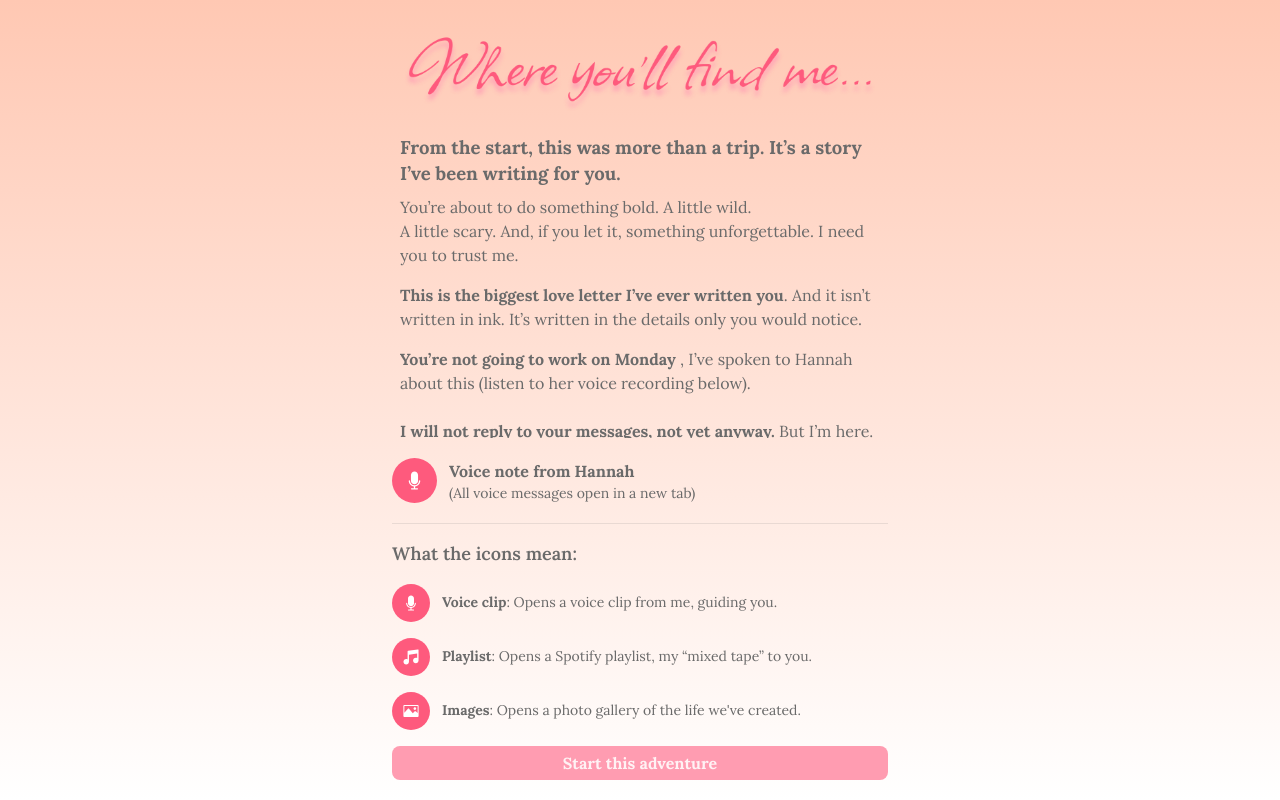
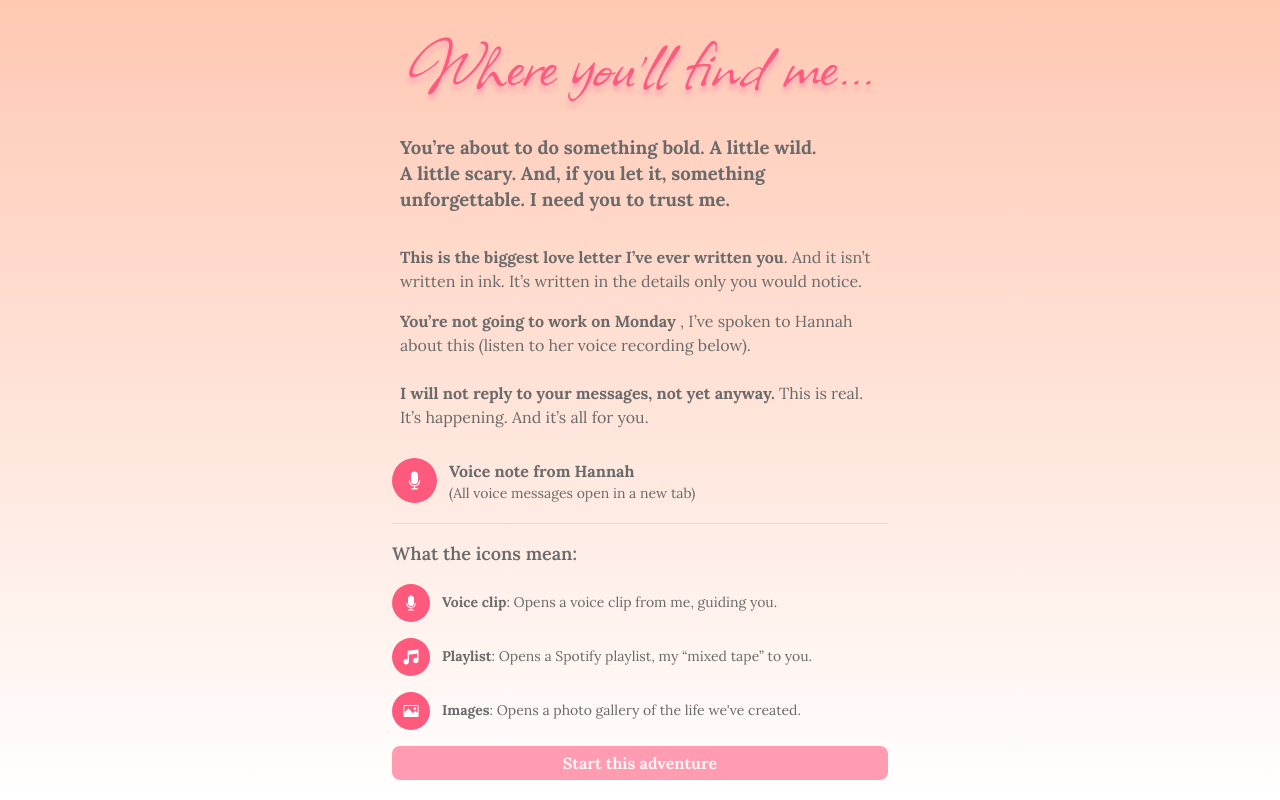
Before and after one commit to KevinMeldau/where-youll-find-me, a React (Vite) app: page /intro in a window 1280 px wide. Built offline with nearby package versions, Linux system fonts and the light colour scheme.

Commit message:
Text edits

```diff
--- a/src/pages/P1Intro.tsx
+++ b/src/pages/P1Intro.tsx
@@ -11,12 +11,10 @@ const P1Intro = () => {
          {/* Scrollable text area */}
          <div className="overflow-y-auto flex-1 mt-2 px-4">
             <h1 className="text-xl font-bold mb-2">
-               From the start, this was more than a trip. It’s a story I’ve been writing for you.
-            </h1>
-            <p className="mb-4">
                You’re about to do something bold. A little wild.<br />A little scary. And, if you let it,
                something unforgettable. I need you to trust me.
-            </p>
+            </h1>
+            <br />
             <p className="mb-4">
                <span className="font-bold">This is the biggest love letter I’ve ever written you</span>. And it isn’t written in ink. It’s
                written in the details only you would notice.
@@ -25,7 +23,7 @@ const P1Intro = () => {
                <span className="font-bold">You’re not going to work on Monday</span> , I’ve spoken to Hannah about this (listen to her voice recording below).
                <br /><br />
                <span className="font-bold">I will not reply to your
-               messages, not yet anyway.</span> But I’m here. In every word. This is real. It’s happening. And it’s all for
+               messages, not yet anyway.</span> This is real. It’s happening. And it’s all for
                you.
             </p>
          </div>
```
